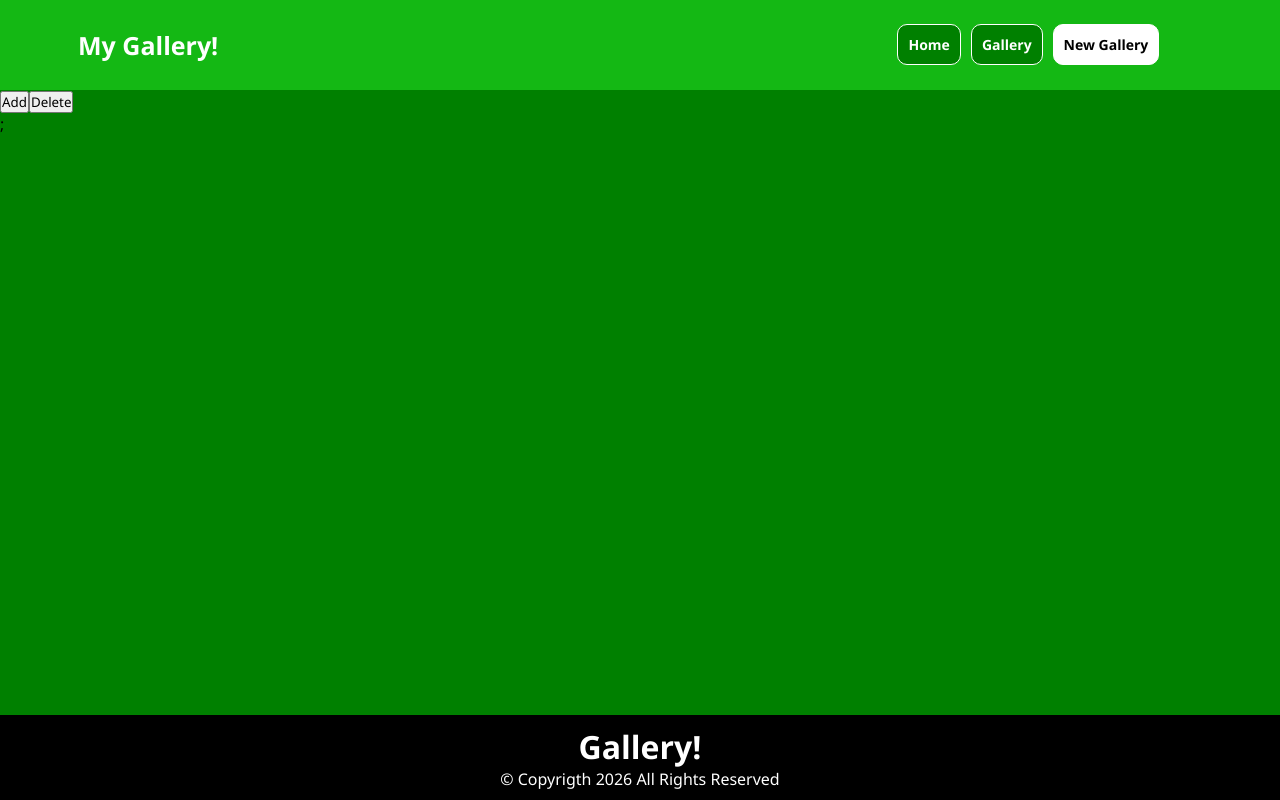
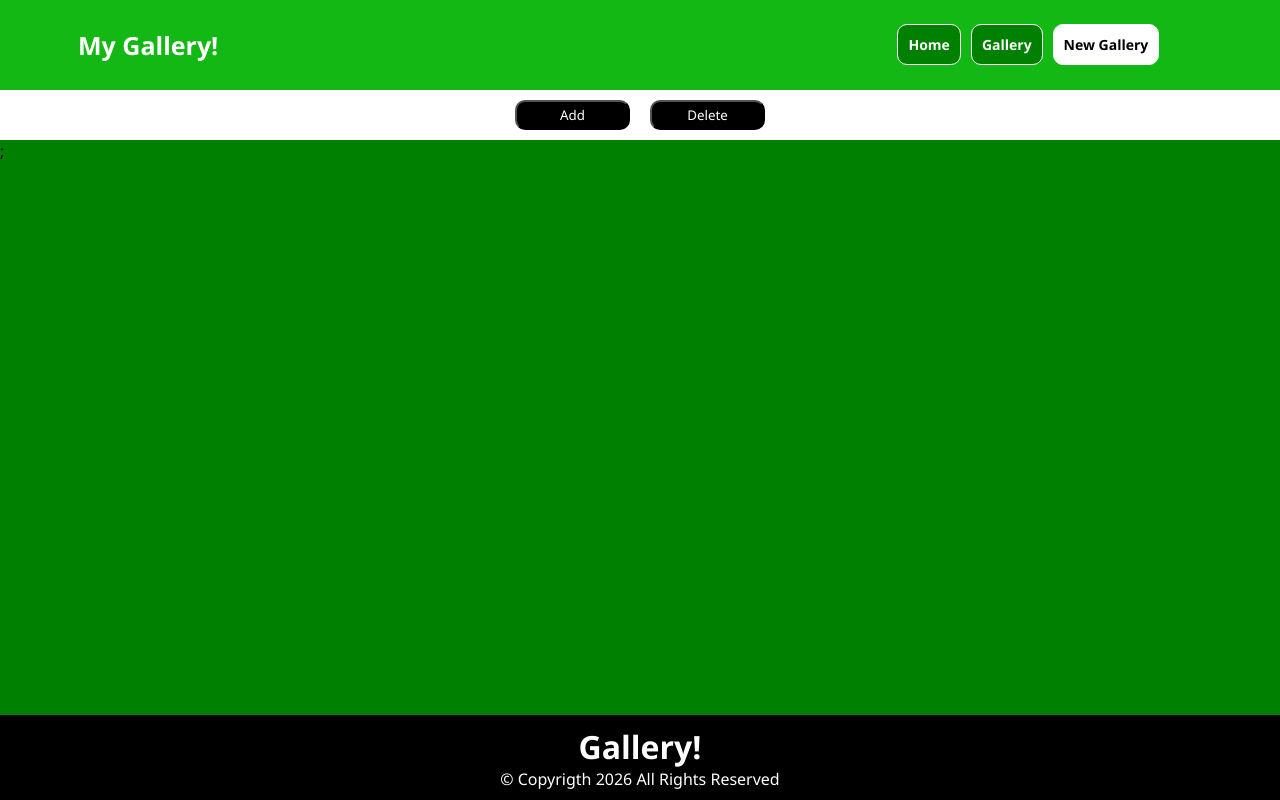
Before and after one commit to K-Abhishek-Varma123/React-gallery-project, a React (Vite) app in the folder Gallery/: page /newgallery in a window 1280 px wide. Built offline with nearby package versions, Linux system fonts and the light colour scheme.

Commit message:
delete popup created

```diff
--- a/Gallery/src/Cssfiles/NewGallery.css
+++ b/Gallery/src/Cssfiles/NewGallery.css
@@ -2,8 +2,27 @@
 
 }
 .operation-container{
+    background-color: white;
+    height: 50px;
+    width: 100%;
+    display: flex;
+    justify-content: center;
+    align-items: center;
+}
+.operation-container .newGallery{
+    height: 30px;
+    width: 9%;
+    background-color: black;
+    color: white;
+    border-radius: 10px;
+    margin: 10px;
+    cursor: pointer;
+    transition: transform 0.3s ease-in-out;
+}
+.operation-container .newGallery:hover{
+    transform: scale(1.06);
+}
 
-}
 .add-popup-outer{
     position: fixed;
     height: 100vh;
@@ -39,3 +58,25 @@
     margin: 10px;
     font-size: 18px;
 }
+.delete-popup{
+    position: fixed;
+    left: 0;
+    top: 0;
+    height: 100vh;
+    width: 100vw;
+    background-color: rgb(0, 0, 0,0.6);
+    display: flex;
+    justify-content: center;
+    align-items: center;
+    z-index: 1000;
+}
+.delete-popup .delete-popup-inner{
+    background-color: white;
+    height: 50%;
+    width: 40%;
+    display: flex;
+    flex-direction:column;
+    justify-content: center;
+    align-items: center;
+    border-radius: 30px;
+}
--- a/Gallery/src/NewGallery.jsx
+++ b/Gallery/src/NewGallery.jsx
@@ -8,8 +8,8 @@ function NewGallery()
     return(
         <div className="newGallery-outer" >
             <div className="operation-container">
-                <button className="newGallery-add" onClick={()=>setPopup("add")}>Add</button>
-                <button className="newGallery-delete" onClick={()=>setPopup("delete")}>Delete</button>
+                <button className="newGallery" onClick={()=>setPopup("add")}>Add</button>
+                <button className="newGallery" onClick={()=>setPopup("delete")}>Delete</button>
             </div>
             {popup==="add"&&(
                 <div className="add-popup-outer" onClick={()=>setPopup(null)}>
@@ -23,7 +23,13 @@ function NewGallery()
                 </div>
             )};
             {popup==="delete"&&(
-                <div className="delete-popup">delete the item provide the id(number 1,2,3...) of the picture write onclick to iterate and delete it.</div>
+                // <div className="delete-popup">delete the item provide the id(number 1,2,3...) of the picture write onclick to iterate and delete it.</div>
+                <div onClick={()=>setPopup(null)} className="delete-popup">
+                    <div onClick={(e)=>e.stopPropagation()} className="delete-popup-inner">
+                        <h1>provide Id</h1>
+                        <input  />
+                    </div>
+                </div>
             )}
             <div>
                 {/* all the pictures that you are created. */}
```
